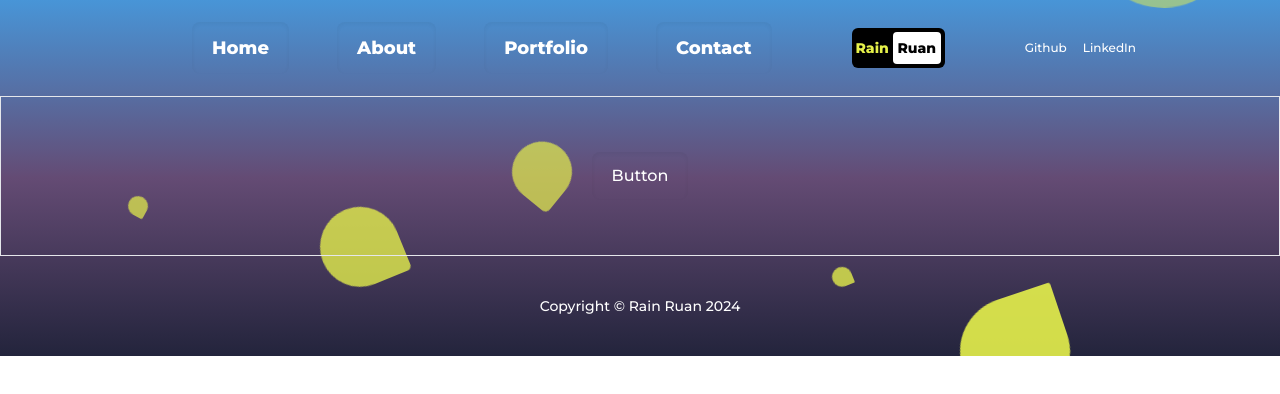
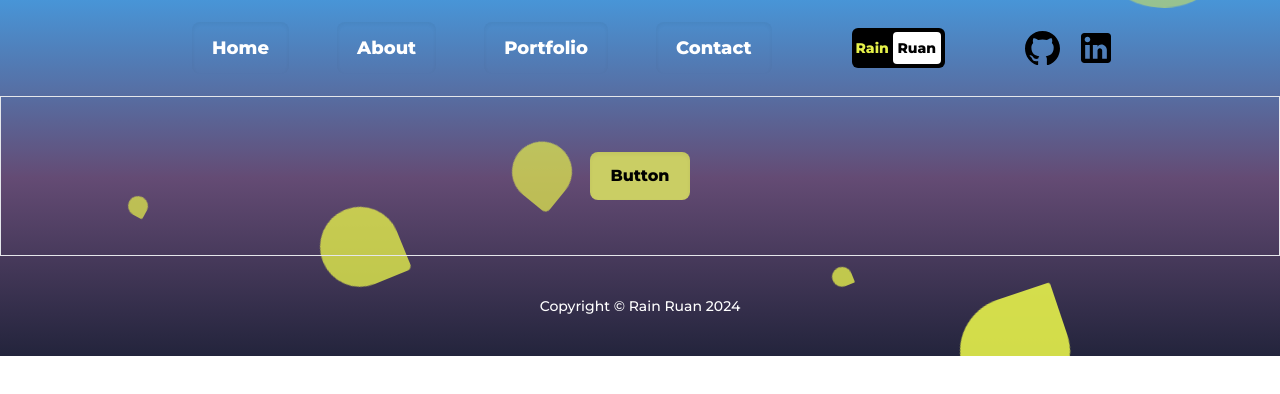
Before and after one commit to AticeRuan/rain-portfolio, a Next.js app: page /testing in a window 1280 px wide. Shown: the top 394 px of the page. Built offline with nearby package versions, Linux system fonts and the light colour scheme.

Commit message:
added social media icon svg

```diff
--- a/src/components/button.jsx
+++ b/src/components/button.jsx
@@ -6,14 +6,14 @@ const Button = () => {
     <div className="border w-full h-40 flex items-center justify-center">
       <a
         href="#_"
-        className="relative px-5 py-3 overflow-hidden font-medium text-white bg-tranparent border-none hover:border border-gray-100 rounded-lg shadow-inner group"
+        className="relative px-5 py-3 overflow-hidden font-bold text-white bg-tranparent border-none hover:border border-gray-100 rounded-lg shadow-inner group bg-[#cace64] "
       >
         <span className="absolute top-0 left-0 w-0 h-0 transition-all duration-200 border-t-2 border-gray-600 group-hover:w-full ease"></span>
         <span className="absolute bottom-0 right-0 w-0 h-0 transition-all duration-200 border-none hover:border-b-2 border-gray-600 group-hover:w-full ease"></span>
         <span className="absolute top-0 left-0 w-full h-0 transition-all duration-300 delay-200 bg-gray-900 group-hover:h-full ease"></span>
         <span className="absolute bottom-0 left-0 w-full h-0 transition-all duration-300 delay-200 bg-gray-900 group-hover:h-full ease"></span>
         <span className="absolute inset-0 w-full h-full duration-300 delay-300 bg-black opacity-0 group-hover:opacity-100"></span>
-        <span className="relative transition-colors duration-300 delay-200 group-hover:text-[#cace64] ease">
+        <span className="relative transition-colors duration-300 delay-200 text-black group-hover:text-[#cace64] ease">
           Button
         </span>
       </a>
--- a/src/components/navbar.jsx
+++ b/src/components/navbar.jsx
@@ -3,6 +3,8 @@ import Link from 'next/link'
 import { useState } from 'react'
 import NavLink from './navlink'
 import { motion } from 'framer-motion'
+import Github from './svg/github'
+import LinkedIn from './svg/linkedIn'
 const links = [
   { url: '/', title: 'Home' },
   { url: '/about', title: 'About' },
@@ -87,8 +89,12 @@ const Navbar = () => {
       </div>
       {/* Social links */}
       <div className="hidden md:flex text-xs gap-4 items-center justify-center w-1/3">
-        <Link href="https://github.com/AticeRuan">Github</Link>
-        <Link href="https://www.linkedin.com/in/rain-ruan/">LinkedIn</Link>
+        <Link href="https://github.com/AticeRuan">
+          <Github />
+        </Link>
+        <Link href="https://www.linkedin.com/in/rain-ruan/">
+          <LinkedIn />
+        </Link>
       </div>
       {/* Responsive menu */}
       <div className=" md:hidden">
--- /dev/null
+++ b/src/components/svg/github.jsx
@@ -0,0 +1,18 @@
+const Github = () => {
+  return (
+    <svg
+      xmlns="http://www.w3.org/2000/svg"
+      width="35"
+      height="auto"
+      viewBox="0 0 200 196"
+      fill="none"
+    >
+      <path
+        d="M100 0C44.75 0 0 44.75 0 100C0 144.25 28.625 181.625 68.375 194.875C73.375 195.75 75.25 192.75 75.25 190.125C75.25 187.75 75.125 179.875 75.125 171.5C50 176.125 43.5 165.375 41.5 159.75C40.375 156.875 35.5 148 31.25 145.625C27.75 143.75 22.75 139.125 31.125 139C39 138.875 44.625 146.25 46.5 149.25C55.5 164.375 69.875 160.125 75.625 157.5C76.5 151 79.125 146.625 82 144.125C59.75 141.625 36.5 133 36.5 94.75C36.5 83.875 40.375 74.875 46.75 67.875C45.75 65.375 42.25 55.125 47.75 41.375C47.75 41.375 56.125 38.75 75.25 51.625C83.25 49.375 91.75 48.25 100.25 48.25C108.75 48.25 117.25 49.375 125.25 51.625C144.375 38.625 152.75 41.375 152.75 41.375C158.25 55.125 154.75 65.375 153.75 67.875C160.125 74.875 164 83.75 164 94.75C164 133.125 140.625 141.625 118.375 144.125C122 147.25 125.125 153.25 125.125 162.625C125.125 176 125 186.75 125 190.125C125 192.75 126.875 195.875 131.875 194.875C151.73 188.178 168.983 175.421 181.205 158.4C193.427 141.38 200 120.954 200 100C200 44.75 155.25 0 100 0Z"
+        fill="black"
+      />
+    </svg>
+  )
+}
+
+export default Github
--- /dev/null
+++ b/src/components/svg/linkedIn.jsx
@@ -0,0 +1,18 @@
+const LinkedIn = () => {
+  return (
+    <svg
+      xmlns="http://www.w3.org/2000/svg"
+      width="40"
+      height="40"
+      viewBox="0 0 200 200"
+      fill="none"
+    >
+      <path
+        d="M158.333 25C162.754 25 166.993 26.7559 170.118 29.8816C173.244 33.0072 175 37.2464 175 41.6667V158.333C175 162.754 173.244 166.993 170.118 170.118C166.993 173.244 162.754 175 158.333 175H41.6667C37.2464 175 33.0072 173.244 29.8816 170.118C26.7559 166.993 25 162.754 25 158.333V41.6667C25 37.2464 26.7559 33.0072 29.8816 29.8816C33.0072 26.7559 37.2464 25 41.6667 25H158.333ZM154.167 154.167V110C154.167 102.795 151.304 95.885 146.21 90.7903C141.115 85.6955 134.205 82.8333 127 82.8333C119.917 82.8333 111.667 87.1667 107.667 93.6667V84.4167H84.4167V154.167H107.667V113.083C107.667 106.667 112.833 101.417 119.25 101.417C122.344 101.417 125.312 102.646 127.5 104.834C129.688 107.022 130.917 109.989 130.917 113.083V154.167H154.167ZM57.3333 71.3333C61.0464 71.3333 64.6073 69.8583 67.2328 67.2328C69.8583 64.6073 71.3333 61.0464 71.3333 57.3333C71.3333 49.5833 65.0833 43.25 57.3333 43.25C53.5982 43.25 50.016 44.7338 47.3749 47.3749C44.7338 50.016 43.25 53.5982 43.25 57.3333C43.25 65.0833 49.5833 71.3333 57.3333 71.3333ZM68.9167 154.167V84.4167H45.8333V154.167H68.9167Z"
+        fill="black"
+      />
+    </svg>
+  )
+}
+
+export default LinkedIn
```
